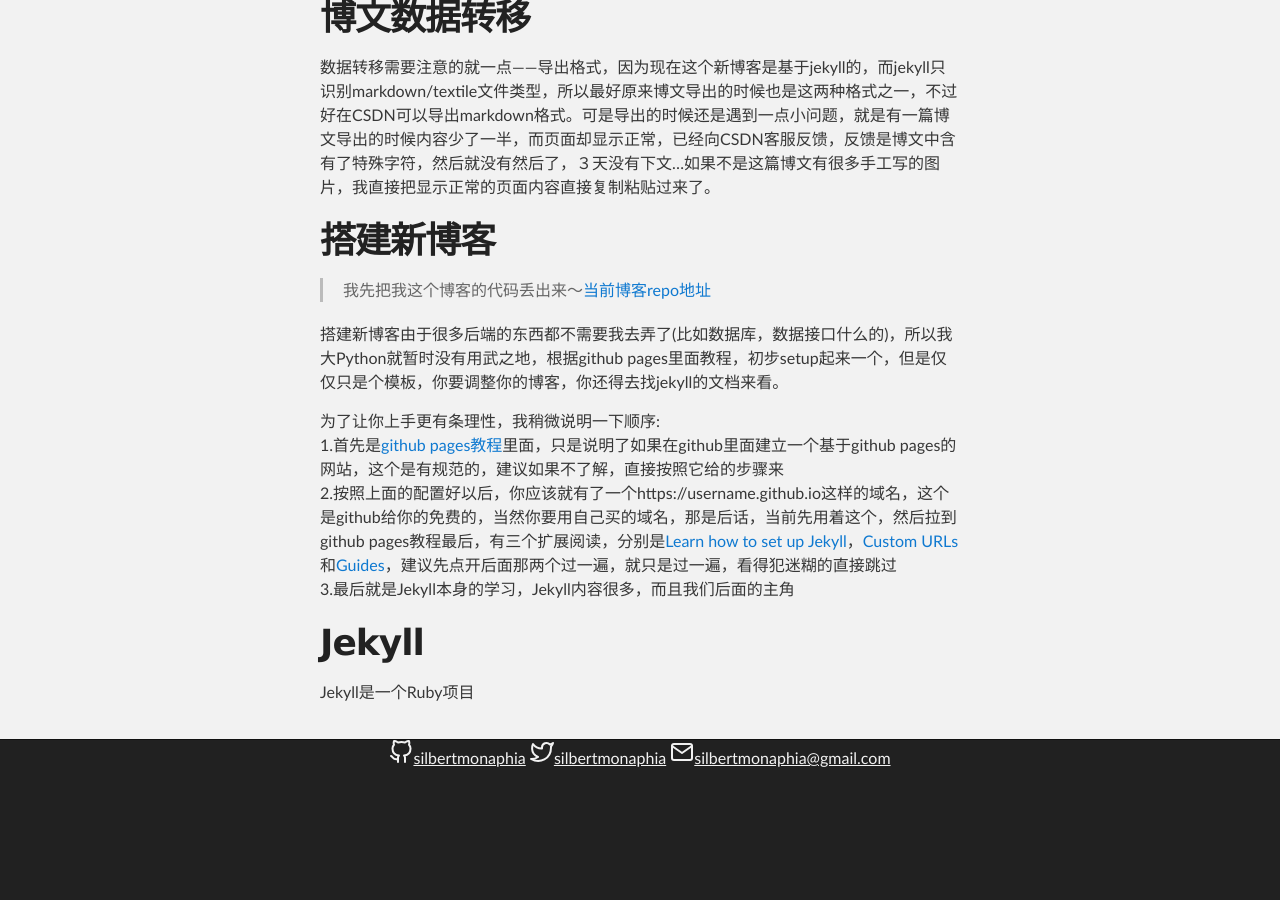
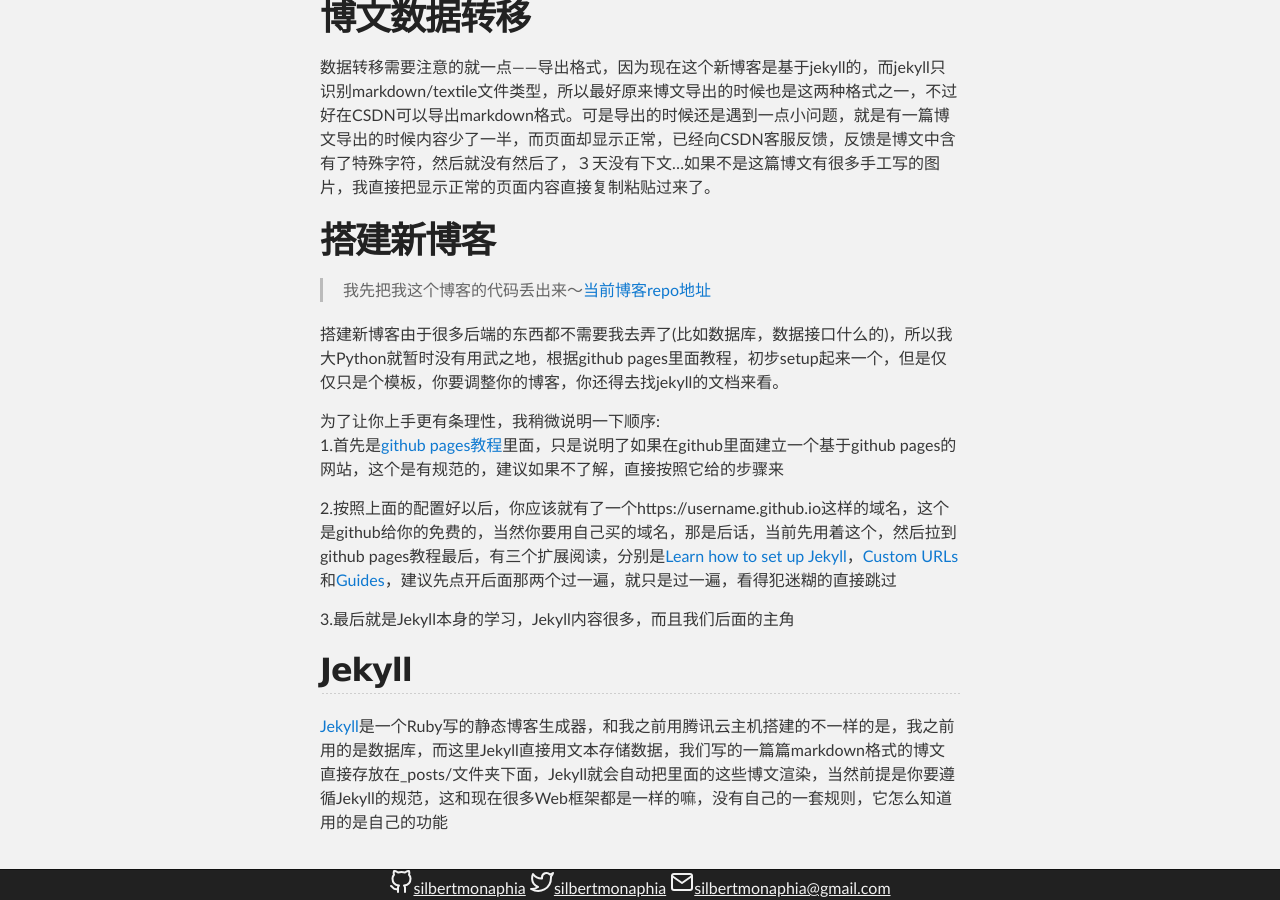
Before and after one commit to silbertmonaphia/silbertmonaphia.github.io, a Jekyll site: the page built from _posts/2018-01-02-关于这个博客.md, in a window 1280 px wide and 900 px high, scrolled down 724 px. Built offline with Jekyll 4.4.1, drawn with Linux system fonts in a browser that asks for light colours; our own code applies the rules of GitHub Pages for plain Markdown files; the repository's description, which GitHub fills in, is left out; before the commit the page ends 1494 px from its top, so only the background shows below that.

Commit message:
Update 2018-01-02-关于这个博客.md

```diff
--- a/_posts/2018-01-02-关于这个博客.md
+++ b/_posts/2018-01-02-关于这个博客.md
@@ -27,8 +27,10 @@
 
 为了让你上手更有条理性，我稍微说明一下顺序:
 1.首先是[github pages教程](https://pages.github.com/)里面，只是说明了如果在github里面建立一个基于github pages的网站，这个是有规范的，建议如果不了解，直接按照它给的步骤来
+
 2.按照上面的配置好以后，你应该就有了一个https://username.github.io这样的域名，这个是github给你的免费的，当然你要用自己买的域名，那是后话，当前先用着这个，然后拉到github pages教程最后，有三个扩展阅读，分别是[Learn how to set up Jekyll](https://jekyllrb.com/docs/quickstart/)，[Custom URLs](https://help.github.com/articles/using-a-custom-domain-with-github-pages/)和[Guides](https://help.github.com/categories/github-pages-basics/)，建议先点开后面那两个过一遍，就只是过一遍，看得犯迷糊的直接跳过
+
 3.最后就是Jekyll本身的学习，Jekyll内容很多，而且我们后面的主角
 
-# Jekyll
-Jekyll是一个Ruby项目
+## Jekyll
+[Jekyll](https://github.com/jekyll/jekyll)是一个Ruby写的静态博客生成器，和我之前用腾讯云主机搭建的不一样的是，我之前用的是数据库，而这里Jekyll直接用文本存储数据，我们写的一篇篇markdown格式的博文直接存放在_posts/文件夹下面，Jekyll就会自动把里面的这些博文渲染，当然前提是你要遵循Jekyll的规范，这和现在很多Web框架都是一样的嘛，没有自己的一套规则，它怎么知道用的是自己的功能
```
